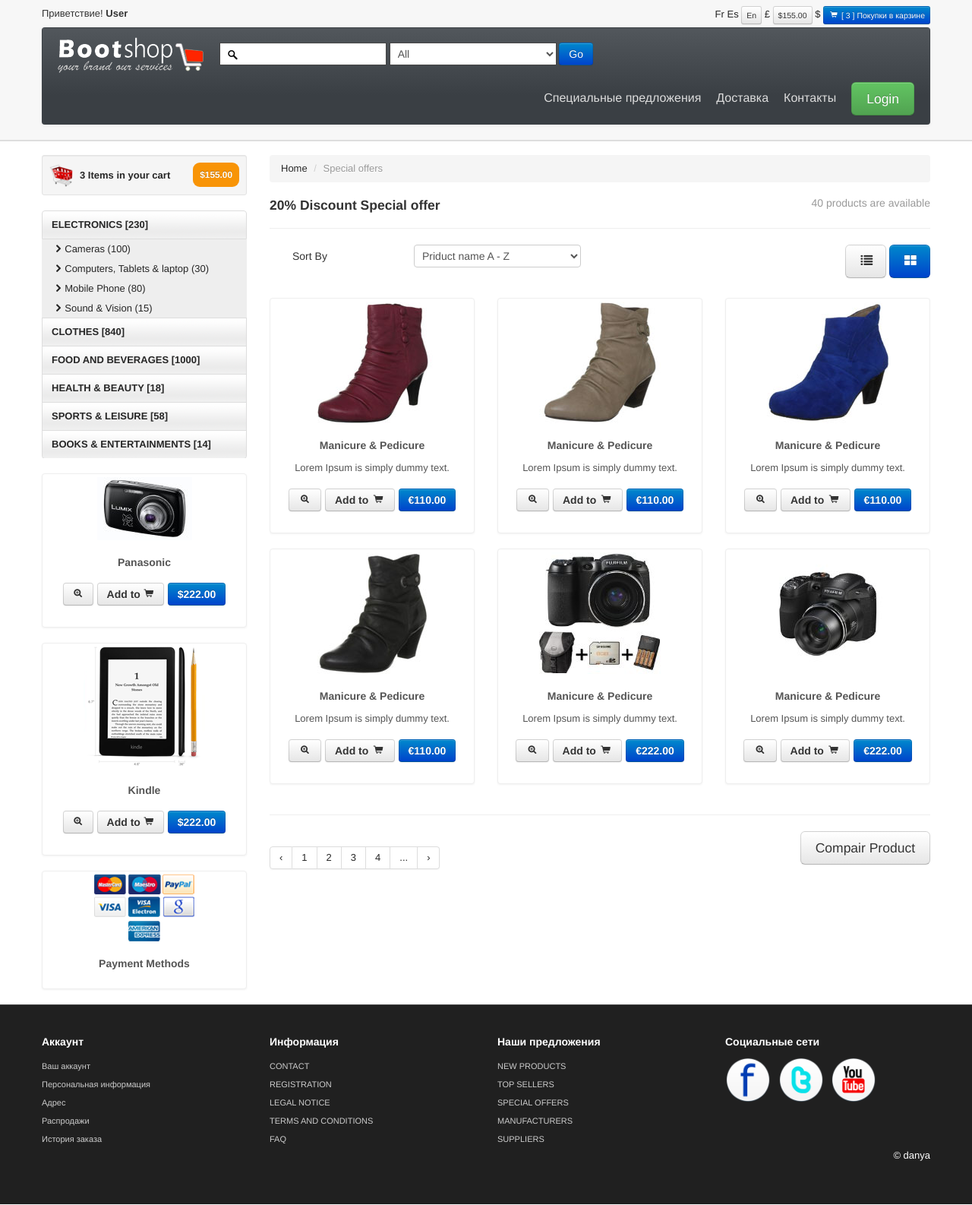
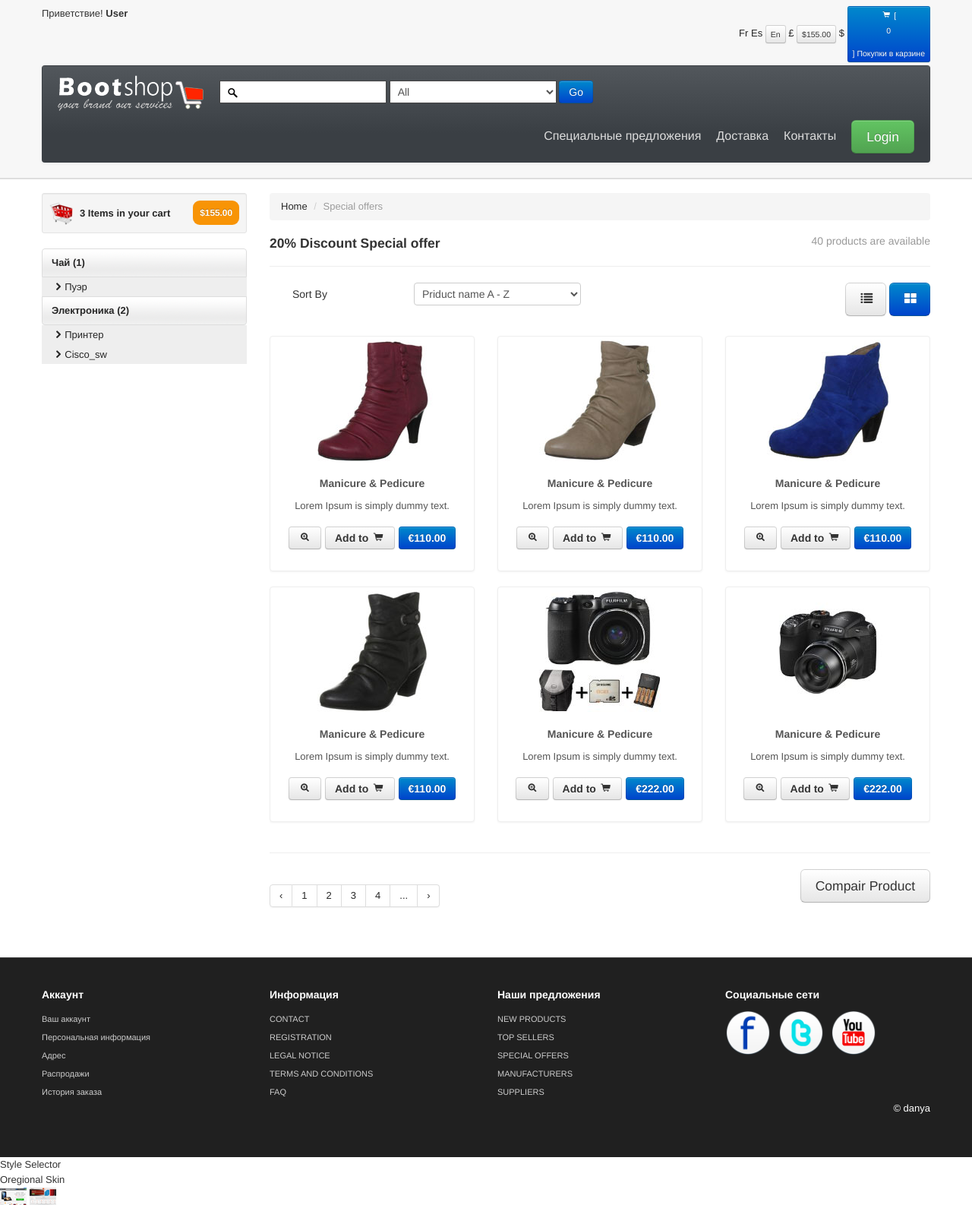
Before and after one commit to daniilrostov/store, a Django app: page /special_offer.html in a window 1280 px wide. Shown: the top 1586 px of the page at 76% size. Run offline with Django 3.2, Linux system fonts and the light colour scheme; data comes from the database, SQL or seed files in the repository; parts of the project's set-up code (start-up, migrations or seed data) failed here and were passed over; some libraries are stand-ins or nearby versions.

Commit message:
El lunes de 27 mayo ))

```diff
--- a/produkt/views.py
+++ b/produkt/views.py
@@ -5,10 +5,24 @@ from produkt.models import Produkt, Settings
 from .forms import SubscriberForms
 
 
+def produkt(request):
+	form = SubscriberForms(request.POST or None)
+	if request.method == 'POST' and form.is_valid():
+		data = form.cleaned_data
+		#print(data['name'])
+		new_form = form.save()
+	session_key = request.session.session_key
+	print(session_key)
+	produkt = Produkt.objects.filter(status='recomend')
+	latest_produkt = Produkt.objects.filter(status='lost')
+	tea_produkt = Produkt.objects.filter(group='tea')
+	electronic_produkt = Produkt.objects.filter(group='electronic')
+	tea_produkt_count = tea_produkt.count()
+	electronic_produkt_count = electronic_produkt.count()
+	carusel = Settings.objects.get(name='carusel')
+	return render(request, "index.html", {'form' : form, 'carusel' : carusel, 'latest_produkt' : latest_produkt, 'produkt' : produkt, 'tea_produkt' : tea_produkt, 'tea_produkt_count' : tea_produkt_count, 'electronic_produkt' : electronic_produkt, 'electronic_produkt_count': electronic_produkt_count})
 
-# Create your views here.
-
-def produkt(request):
+def special_offer(request):
 	form = SubscriberForms(request.POST or None)
 	if request.method == 'POST' and form.is_valid():
 		data = form.cleaned_data
@@ -21,10 +35,7 @@ def produkt(request):
 	tea_produkt_count = tea_produkt.count()
 	electronic_produkt_count = electronic_produkt.count()
 	carusel = Settings.objects.get(name='carusel')
-	return render(request, "index.html", {'form' : form, 'carusel' : carusel, 'latest_produkt' : latest_produkt, 'produkt' : produkt, 'tea_produkt' : tea_produkt, 'tea_produkt_count' : tea_produkt_count, 'electronic_produkt' : electronic_produkt, 'electronic_produkt_count': electronic_produkt_count})
-
-def special_offer(request):
-	return render(request, "special_offer.html")
+	return render(request, "special_offer.html", {'form' : form, 'carusel' : carusel, 'latest_produkt' : latest_produkt, 'produkt' : produkt, 'tea_produkt' : tea_produkt, 'tea_produkt_count' : tea_produkt_count, 'electronic_produkt' : electronic_produkt, 'electronic_produkt_count': electronic_produkt_count})
 
 def product_summary(request):
 	produkt = Produkt.objects.filter(status='recomend')
--- a/static/themes/js/scripts.js
+++ b/static/themes/js/scripts.js
@@ -1,31 +1,18 @@
 $(document).ready(function(){
-	//var i = 0;
-	//var btn = document.getElementsByClassName('caption');
-	//var product = $('#form_buying_product');
-	//var product_name = product.data("name");
-	//console.log(btn);
-	//$('#form_buying_product').click(function(e){
-	//	i=i+1
 
-	//	console.log(i);
-	//})
+//	$().addcart(product);
 
 });
-var i = 0;
-var prod = [];
+var i = 1;
+var prod = new Map();
 
 function addcart(product) {
 
-	var first = prod.find(myFunction);
-	function myFunction(value, index, array) {
-		return value == product;
-	}
+	if( prod.has(product) ) {
+		n = prod.get(product);
+		prod.set(product, n+1);
+	} else
+		{prod.set(product, i);}
 
-	if (first) {
-		alert('Добавлено ' + product);
-	} else { console.log('Добавляется ' + product);
-	prod.push(product);
-	i = i + 1;}
-
-console.log(prod+' '+i);
+document.getElementById(count).value = 9;
 }
--- a/template/index.html
+++ b/template/index.html
@@ -86,7 +86,7 @@
 					<div class="caption">
 					<h5>{{i.name}}</h5>
 					<p>{{i.text}}</p>
-					<h4 style="text-align:center"><a class="btn" href="product_details.html"> <i class="icon-zoom-in"></i></a> <a class="btn" onclick="addcart('{{i.name}}')">Add to <i class="icon-shopping-cart"></i></a> <a class="btn btn-primary" href="#">{{i.prise}} руб.</a></h4>
+					<h4 style="text-align:center"><a class="btn" href="product_details.html"> <i class="icon-zoom-in"></i></a> <a class="btn" onclick="addcart('{{i.name}}')">Add to <i class="icon-shopping-cart"></i></a>{% csrf_token %} <a class="btn btn-primary" href="#">{{i.prise}} руб.</a></h4>
 					</div>
 			      </div>
 				</li>
--- a/template/main_template.html
+++ b/template/main_template.html
@@ -47,7 +47,7 @@
 		<a href="/product_summary.html"><span>&pound;</span></a>
 		<span class="btn btn-mini">$155.00</span>
 		<a href="/product_summary.html"><span class="">$</span></a>
-		<a href="/product_summary.html"><span class="btn btn-mini btn-primary"><i class="icon-shopping-cart icon-white"></i> [ 3 ] Покупки в карзине </span> </a>
+		<a href="/product_summary.html"><span class="btn btn-mini btn-primary"><i class="icon-shopping-cart icon-white"></i> [ <p id=count>0</p> ] Покупки в карзине </span> </a>
 	</div>
 	</div>
 </div>
--- a/template/special_offer.html
+++ b/template/special_offer.html
@@ -1,5 +1,6 @@
 {% extends "main_template.html" %}
 {% block title %}Специальное предложение{% endblock %}
+{% block form %}{{ form }}{% endblock %}
 {% load static %}
 {% block content %}
 
@@ -7,66 +8,7 @@
 	<div class="container">
 	<div class="row">
 <!-- Sidebar ================================================== -->
-	<div id="sidebar" class="span3">
-		<div class="well well-small"><a id="myCart" href="product_summary.html"><img src="themes/images/ico-cart.png" alt="cart">3 Items in your cart  <span class="badge badge-warning pull-right">$155.00</span></a></div>
-		<ul id="sideManu" class="nav nav-tabs nav-stacked">
-			<li class="subMenu open"><a> ELECTRONICS [230]</a>
-				<ul>
-				<li><a class="active" href="products.html"><i class="icon-chevron-right"></i>Cameras (100) </a></li>
-				<li><a href="products.html"><i class="icon-chevron-right"></i>Computers, Tablets & laptop (30)</a></li>
-				<li><a href="products.html"><i class="icon-chevron-right"></i>Mobile Phone (80)</a></li>
-				<li><a href="products.html"><i class="icon-chevron-right"></i>Sound & Vision (15)</a></li>
-				</ul>
-			</li>
-			<li class="subMenu"><a> CLOTHES [840] </a>
-			<ul style="display:none">
-				<li><a href="products.html"><i class="icon-chevron-right"></i>Women's Clothing (45)</a></li>
-				<li><a href="products.html"><i class="icon-chevron-right"></i>Women's Shoes (8)</a></li>
-				<li><a href="products.html"><i class="icon-chevron-right"></i>Women's Hand Bags (5)</a></li>
-				<li><a href="products.html"><i class="icon-chevron-right"></i>Men's Clothings  (45)</a></li>
-				<li><a href="products.html"><i class="icon-chevron-right"></i>Men's Shoes (6)</a></li>
-				<li><a href="products.html"><i class="icon-chevron-right"></i>Kids Clothing (5)</a></li>
-				<li><a href="products.html"><i class="icon-chevron-right"></i>Kids Shoes (3)</a></li>
-			</ul>
-			</li>
-			<li class="subMenu"><a>FOOD AND BEVERAGES [1000]</a>
-				<ul style="display:none">
-				<li><a href="products.html"><i class="icon-chevron-right"></i>Angoves  (35)</a></li>
-				<li><a href="products.html"><i class="icon-chevron-right"></i>Bouchard Aine & Fils (8)</a></li>
-				<li><a href="products.html"><i class="icon-chevron-right"></i>French Rabbit (5)</a></li>
-				<li><a href="products.html"><i class="icon-chevron-right"></i>Louis Bernard  (45)</a></li>
-				<li><a href="products.html"><i class="icon-chevron-right"></i>BIB Wine (Bag in Box) (8)</a></li>
-				<li><a href="products.html"><i class="icon-chevron-right"></i>Other Liquors & Wine (5)</a></li>
-				<li><a href="products.html"><i class="icon-chevron-right"></i>Garden (3)</a></li>
-				<li><a href="products.html"><i class="icon-chevron-right"></i>Khao Shong (11)</a></li>
-			</ul>
-			</li>
-			<li><a href="products.html">HEALTH & BEAUTY [18]</a></li>
-			<li><a href="products.html">SPORTS & LEISURE [58]</a></li>
-			<li><a href="products.html">BOOKS & ENTERTAINMENTS [14]</a></li>
-		</ul>
-		<br/>
-		  <div class="thumbnail">
-			<img src="themes/images/products/panasonic.jpg" alt="Bootshop panasonoc New camera"/>
-			<div class="caption">
-			  <h5>Panasonic</h5>
-				<h4 style="text-align:center"><a class="btn" href="product_details.html"> <i class="icon-zoom-in"></i></a> <a class="btn" href="#">Add to <i class="icon-shopping-cart"></i></a> <a class="btn btn-primary" href="#">$222.00</a></h4>
-			</div>
-		  </div><br/>
-			<div class="thumbnail">
-				<img src="themes/images/products/kindle.png" title="Bootshop New Kindel" alt="Bootshop Kindel">
-				<div class="caption">
-				  <h5>Kindle</h5>
-				    <h4 style="text-align:center"><a class="btn" href="product_details.html"> <i class="icon-zoom-in"></i></a> <a class="btn" href="#">Add to <i class="icon-shopping-cart"></i></a> <a class="btn btn-primary" href="#">$222.00</a></h4>
-				</div>
-			  </div><br/>
-			<div class="thumbnail">
-				<img src="themes/images/payment_methods.png" title="Bootshop Payment Methods" alt="Payments Methods">
-				<div class="caption">
-				  <h5>Payment Methods</h5>
-				</div>
-			  </div>
-	</div>
+	{% include 'sidebar.html'%}
 <!-- Sidebar end=============================================== -->
 	<div class="span9">
     <ul class="breadcrumb">
```
